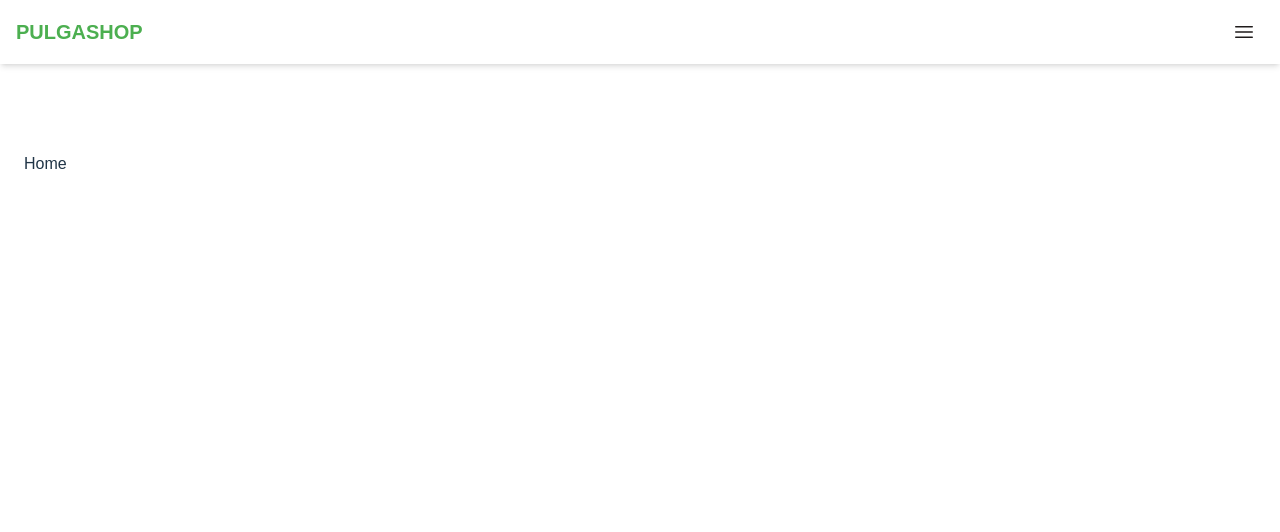
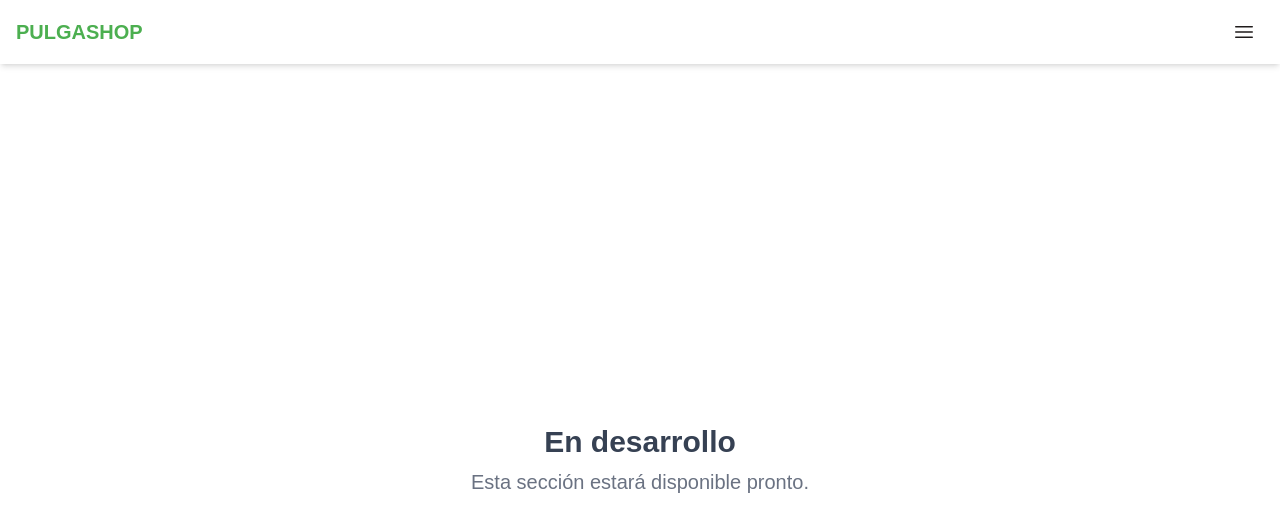
Before and after one commit to Team-Planning/Front-end, a React (Vite) app: page /home in a window 1280 px wide. Shown: the top 532 px of the page. Built offline with nearby package versions, Linux system fonts and the light colour scheme.

Commit message:
mensaje de desarrollo

```diff
--- a/src/views/home/Home.tsx
+++ b/src/views/home/Home.tsx
@@ -1,7 +1,13 @@
 import React from 'react'
 
 function Home() {
-  return <div className="flex flex-col h-full lg:pt-14 flex-1">Home</div>;
+  return (
+    <div className="flex flex-col h-full lg:pt-14 flex-1 justify-center items-center">
+      {/* CAMBIO: Reemplazamos el texto "Home" por "En desarrollo" */}
+      <h1 className="text-3xl font-bold text-gray-700">En desarrollo</h1>
+      <p className="text-xl text-gray-500 mt-2">Esta sección estará disponible pronto.</p>
+    </div>
+  );
 }
 
 export default Home
```
